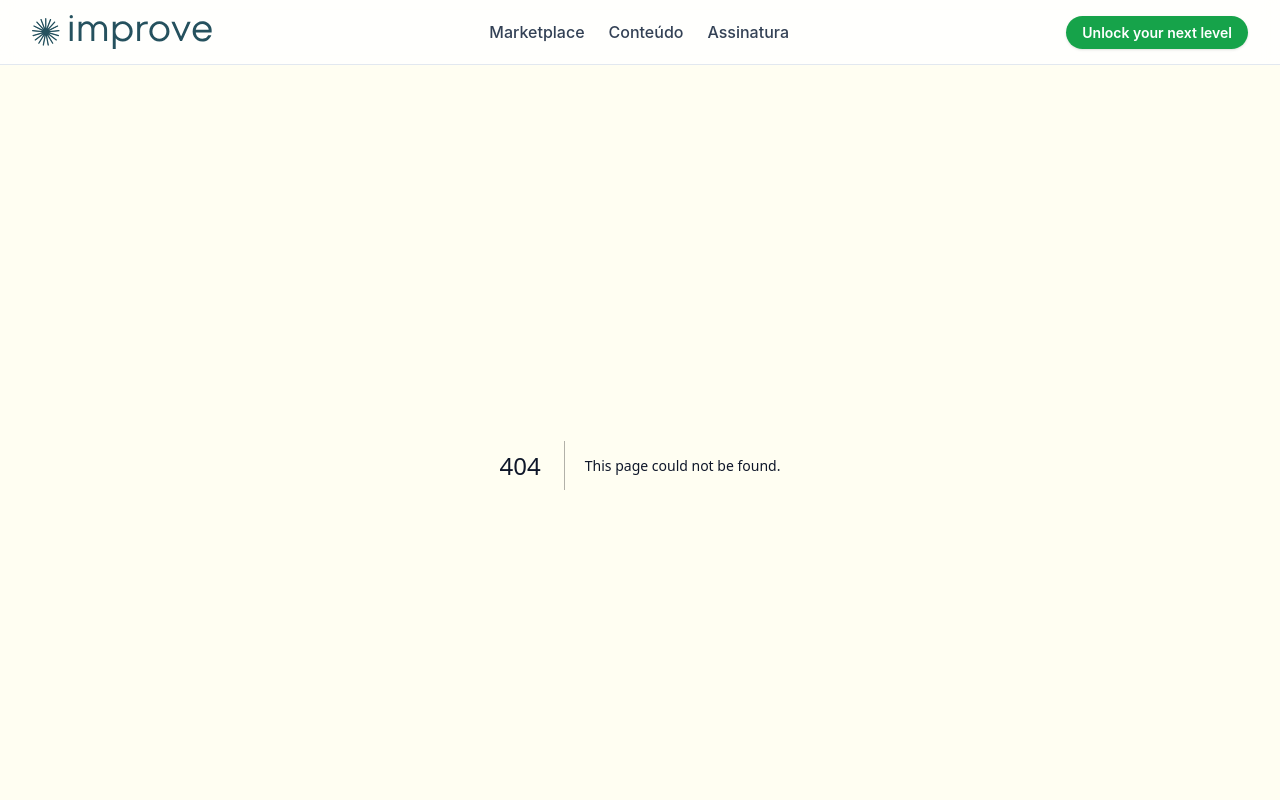
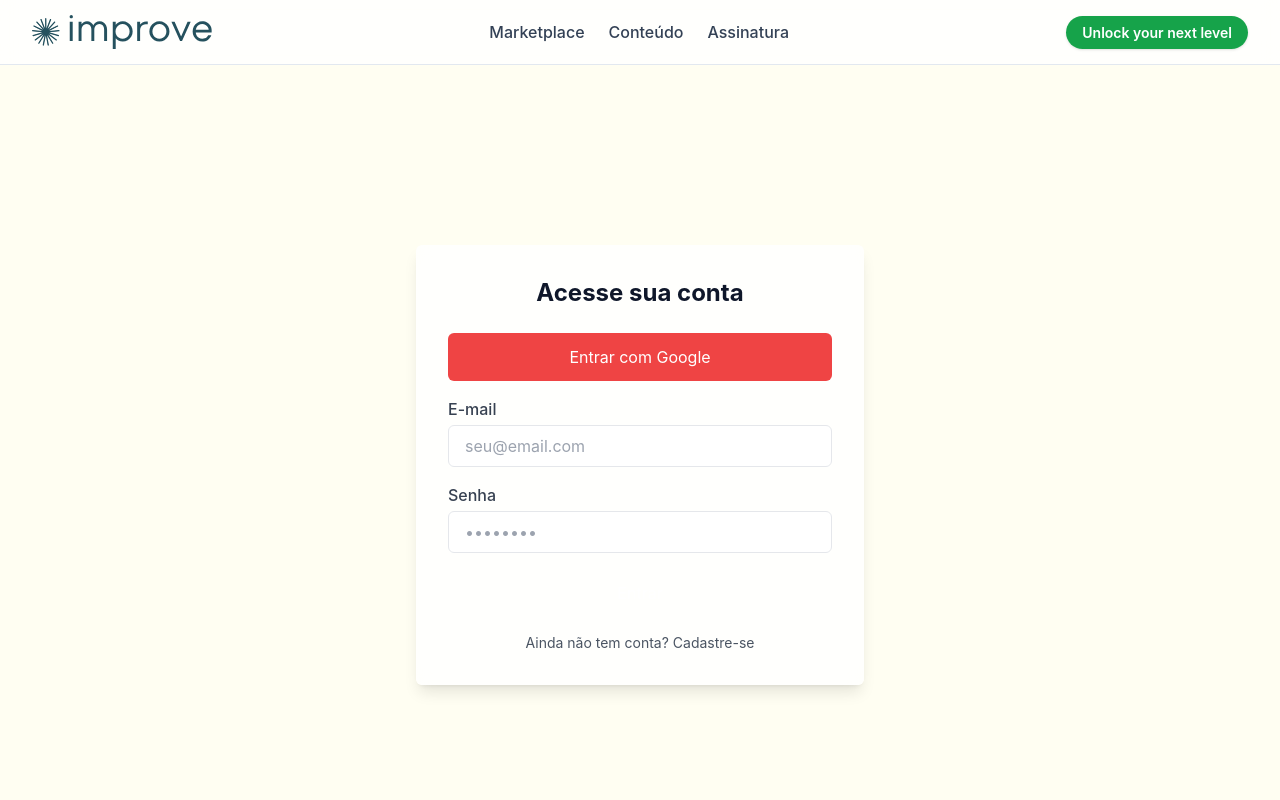
Before and after one commit to psemeghin/improve-center, a Next.js app: page /login in a window 1280 px wide. Before the commit this address had no page. Shown: the top 800 px of the page. Built offline with nearby package versions, Linux system fonts and the light colour scheme.

Commit message:
Create index.tsx

```diff
--- /dev/null
+++ b/pages/login/index.tsx
@@ -0,0 +1,66 @@
+import React from "react";
+import Link from "next/link";
+
+export default function LoginPage() {
+  return (
+    <div className="min-h-screen bg-areia flex items-center justify-center px-4">
+      <div className="bg-white/80 backdrop-blur rounded-md shadow-lg p-8 max-w-md w-full">
+        <h1 className="text-2xl font-bold text-azul mb-6 text-center">
+          Acesse sua conta
+        </h1>
+
+        {/* Login com Google */}
+        <button className="w-full bg-red-500 text-white py-3 rounded-md hover:bg-red-600 transition mb-4">
+          Entrar com Google
+        </button>
+
+        {/* Login com e-mail */}
+        <form className="space-y-4">
+          <div>
+            <label
+              htmlFor="email"
+              className="block text-gray-700 font-medium mb-1"
+            >
+              E-mail
+            </label>
+            <input
+              id="email"
+              type="email"
+              placeholder="seu@email.com"
+              className="w-full px-4 py-2 border rounded-md focus:outline-none focus:ring-2 focus:ring-azul"
+            />
+          </div>
+
+          <div>
+            <label
+              htmlFor="password"
+              className="block text-gray-700 font-medium mb-1"
+            >
+              Senha
+            </label>
+            <input
+              id="password"
+              type="password"
+              placeholder="••••••••"
+              className="w-full px-4 py-2 border rounded-md focus:outline-none focus:ring-2 focus:ring-azul"
+            />
+          </div>
+
+          <button
+            type="submit"
+            className="w-full bg-azul text-white py-3 rounded-md hover:bg-azul/90 transition"
+          >
+            Entrar
+          </button>
+        </form>
+
+        <p className="text-center text-gray-600 mt-4 text-sm">
+          Ainda não tem conta?{" "}
+          <Link href="/signup" className="text-azul hover:underline">
+            Cadastre-se
+          </Link>
+        </p>
+      </div>
+    </div>
+  );
+}
```
